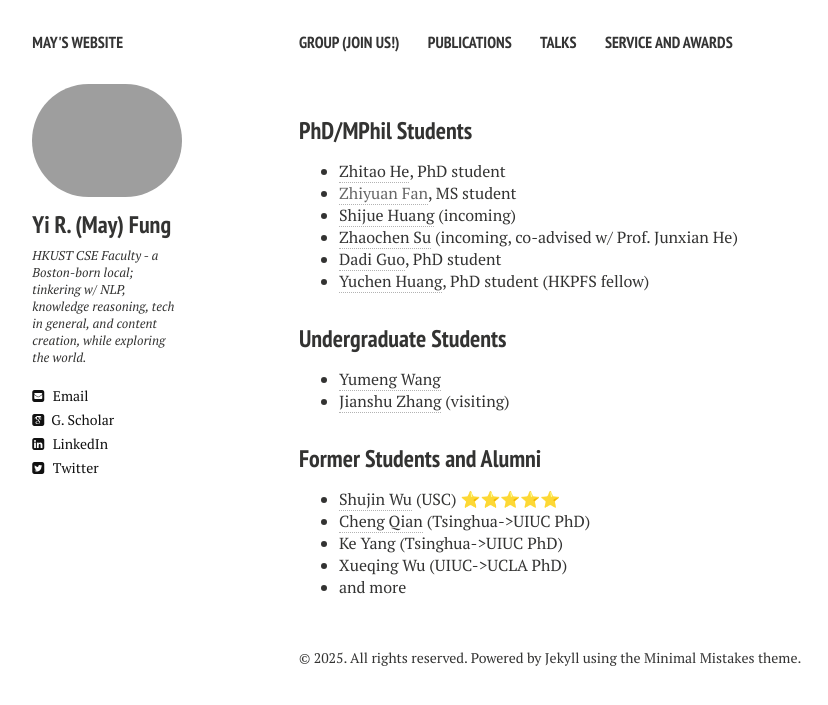
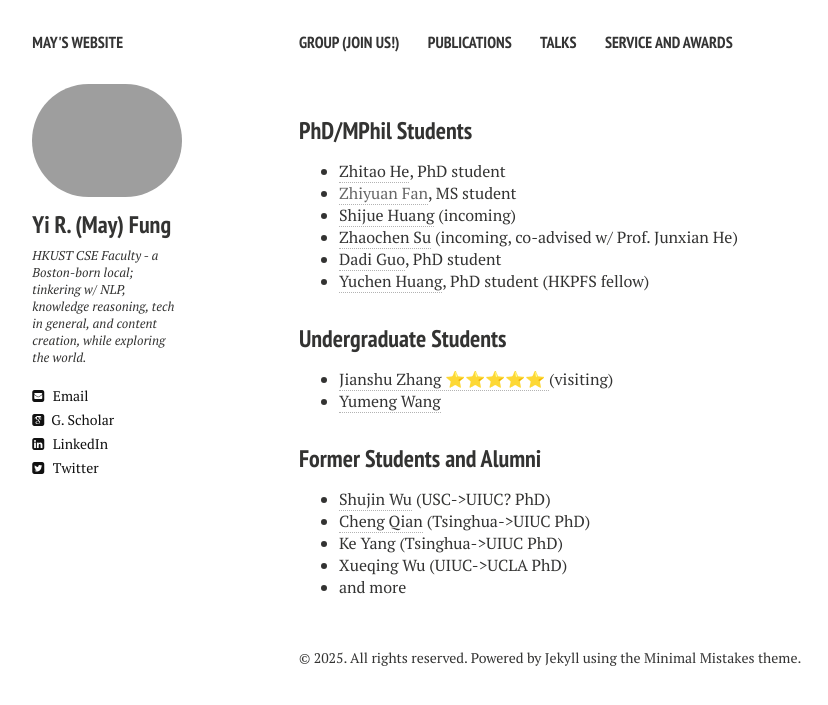
Before and after one commit to mayrfung/mayrfung.github.io, a Jekyll site: the page built from group.md, in a window 1280 px wide. Shown: the top 705 px of the page, without its empty margins (21-849 px from the left). Built offline with Jekyll 4.4.1, drawn with Linux system fonts in a browser that asks for light colours; nearby versions of some CDN libraries.

Commit message:
Update group.html

```diff
--- a/_layouts/group.html
+++ b/_layouts/group.html
@@ -50,14 +50,14 @@
 
 <h3 style="margin-bottom:0px;padding-top:10px;">Undergraduate Students</h3>
 <ul>
+  <li><a href="https://sterzhang.github.io/" target="_blank">Jianshu Zhang ⭐⭐⭐⭐⭐ </a> (visiting) </li>
 <li><a href="https://alexwwwwww.github.io/" target="_blank">Yumeng Wang</a> </li>
-<li><a href="https://sterzhang.github.io/" target="_blank">Jianshu Zhang</a> (visiting) </li>
 </ul>
 
 <h3 style="margin-bottom:0px;padding-top:10px;">Former Students and Alumni</h3>
 
 <ul>
-  <li><a href="https://shujinwu-0814.github.io/" target="_blank">Shujin Wu</a> (USC) ⭐⭐⭐⭐⭐ </li>
+  <li><a href="https://shujinwu-0814.github.io/" target="_blank">Shujin Wu</a> (USC->UIUC? PhD) </li>
   <li><a href="https://qiancheng0.github.io/" target="_blank">Cheng Qian</a> (Tsinghua->UIUC PhD)</li>
   <li>Ke Yang (Tsinghua->UIUC PhD)</li>
   <li>Xueqing Wu (UIUC->UCLA PhD)</li>
```
